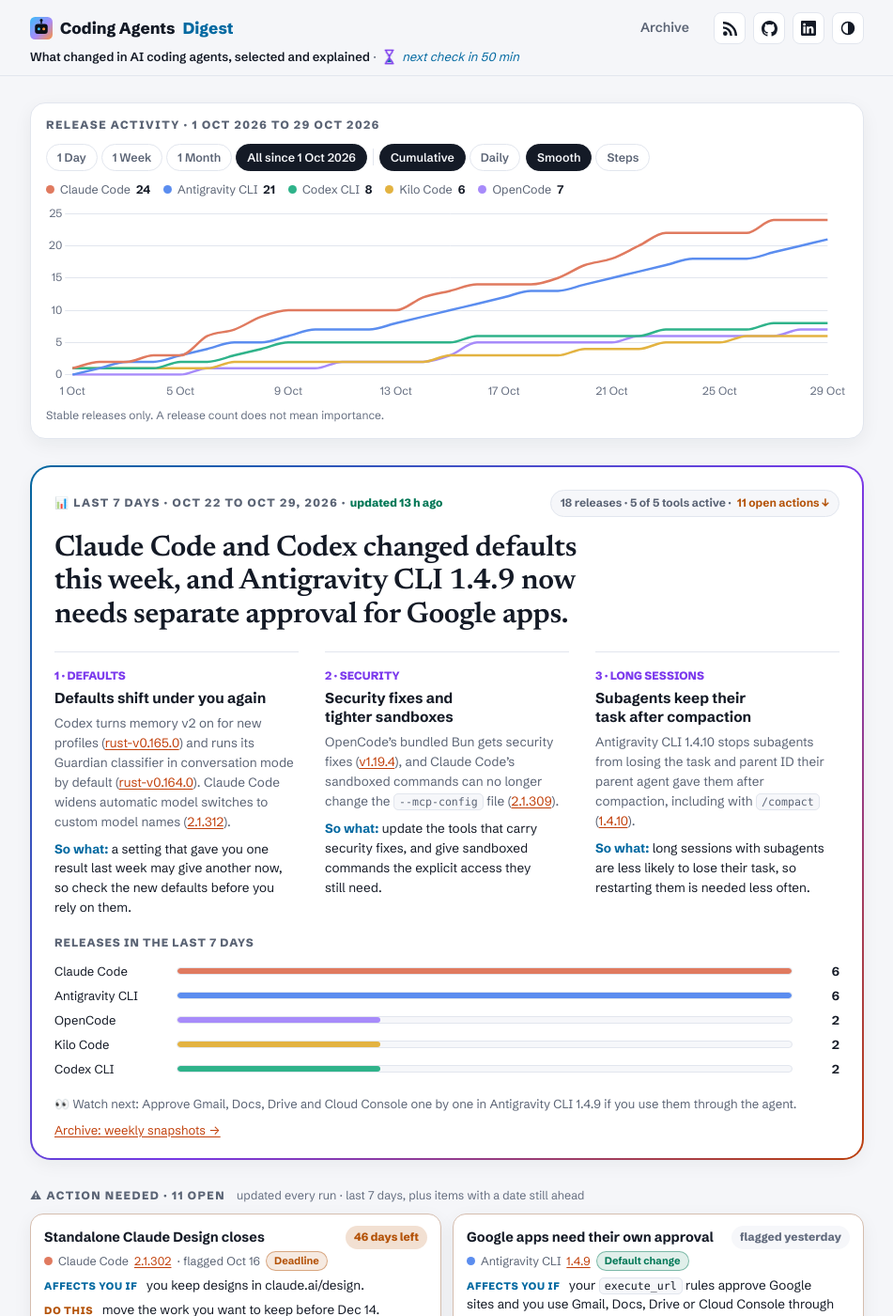
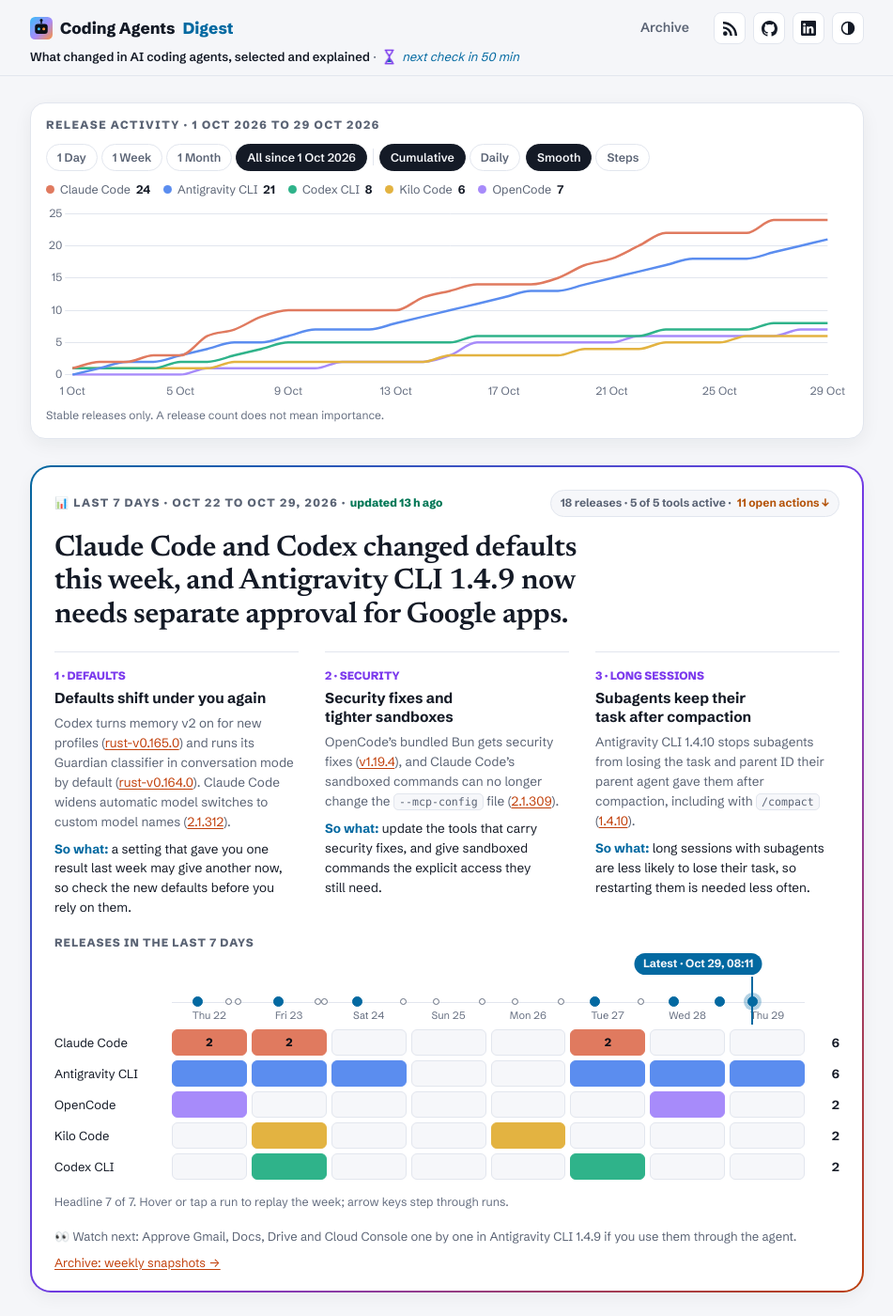
Before and after one commit to IbrahimSobh/coding-agents-digest, a Jekyll site: the page built from docs/index.html, in a window 1280 px wide and 1400 px high. Shown: the whole window at 94% size, without its empty margins (164-1115 px from the left). Built offline with Jekyll 4.4.1, drawn with Linux system fonts in a browser that asks for light colours.

Commit message:
Brief: "replay the week" timeline over a tool x day release grid
The 7-day brief's release bars become a grid (one row per tool, one column
per day of the window). Above it, one button per run (from headlines.json);
hovering, tapping or arrow-keying a run shows that run's headline and dashes
the releases the site found only after that run (from the release links in
the check entries; releases from earlier days always count as known).
Esc, leaving the grid or "Back to latest" returns to the latest run.

Without JavaScript the brief shows the latest headline and the full grid.
Reduced motion turns off the headline and cursor animations.

Co-Authored-By: Claude Opus 5.5 <noreply@anthropic.com>

```diff
--- a/docs/_includes/brief.html
+++ b/docs/_includes/brief.html
@@ -16,7 +16,7 @@
 <section id="brief">
   <div class="hero"><div class="hero-in">
     <div class="hero-top"><span class="k">📊 Last 7 days · {{ b.window }} · <span class="upd" data-updated="{{ b.updated }}">updated {{ b.updated_label }}</span></span><span class="pill">{{ rel_total }} release{% if rel_total != 1 %}s{% endif %} · {{ rel_active }} of {{ tracked.size }} tools active · <a href="#actions">{{ board_count }} open action{% if board_count != 1 %}s{% endif %} ↓</a></span></div>
-    <h1>{{ b.headline }}</h1>
+    <h1 id="rpHead">{{ b.headline }}</h1>
     <div class="themes">
       {% for th in b.themes %}
       <div class="theme"><span class="n">{% if b.themes.size > 1 %}{{ forloop.index }} · {% endif %}{{ th.tag }}</span><b>{{ th.title }}</b>
@@ -24,12 +24,34 @@
         <p class="so"><i>So what:</i> {{ th.so_what | markdownify | remove: "<p>" | remove: "</p>" | strip }}</p></div>
       {% endfor %}
     </div>
-    <div class="score">
+    {% comment %}
+      Release grid: one row per tool, one column per day of the 7-day window (8 calendar days,
+      like the counts above). Noon of each day is used so a DST change cannot shift the date.
+      assets/replay.js adds the run timeline that replays the week (headline + what each run knew).
+    {% endcomment %}
+    {% assign start_day = cutoff_s | plus: 43200 | date: "%Y-%m-%d" %}
+    <div class="score" id="replay">
       <div class="shead">Releases in the last 7 days</div>
-      {% for row in rel_sorted %}{% assign rc = row | split: "~" %}{% assign n = rc[0] | plus: 0 %}{% assign t = site.data.tools | where: "id", rc[1] | first %}
-      <div class="srow"><span>{{ t.name }}</span><span class="bar"><i style="width:{{ n | times: 100 | divided_by: rel_max }}%;background:{{ t.color }}"></i></span><span class="w">{{ n }}</span></div>
-      {% endfor %}
+      <div class="rg">
+        <div class="rg-track" id="rpTrack" role="group" aria-label="Replay the week, one button per run" hidden></div>
+        {% for i in (0..7) %}{% assign ds = i | times: 86400 | plus: cutoff_s | plus: 43200 %}<span class="rg-d" style="grid-column:{{ i | plus: 2 }}"><span class="rg-dw">{{ ds | date: "%a" }} </span>{{ ds | date: "%-d" }}</span>{% endfor %}
+        {% for row in rel_sorted %}{% assign rc = row | split: "~" %}{% assign n = rc[0] | plus: 0 %}{% assign t = site.data.tools | where: "id", rc[1] | first %}{% assign gr = forloop.index | plus: 2 %}
+        <span class="rg-n" style="grid-row:{{ gr }}">{{ t.name }}</span>
+        {% for i in (0..7) %}{% assign ds = i | times: 86400 | plus: cutoff_s | plus: 43200 %}{% assign day = ds | date: "%Y-%m-%d" %}{% assign tags = "" %}{% assign tc = 0 %}
+          {% for r in site.data.releases %}{% if r.tool == t.id and r.date == day %}{% assign tags = tags | append: r.tag | append: " " %}{% assign tc = tc | plus: 1 %}{% endif %}{% endfor %}
+          {% assign tags = tags | strip %}
+          <span class="rg-c{% if tc > 0 %} on{% endif %}" style="grid-row:{{ gr }};grid-column:{{ i | plus: 2 }};--c:{{ t.color }}"{% if tc > 0 %} data-tags="{{ tags }}" data-day="{{ day }}" title="{{ t.name }} · {{ ds | date: '%a, %b %-d' }}: {{ tags | replace: ' ', ', ' }}"{% endif %}>{% if tc > 1 %}{{ tc }}{% endif %}</span>
+        {% endfor %}
+        <span class="rg-t" style="grid-row:{{ gr }}" data-n="{{ n }}">{{ n }}</span>
+        {% endfor %}
+        <div class="rg-over" aria-hidden="true" hidden><i class="rg-shade"></i><b class="rg-cur"><em></em></b></div>
+      </div>
+      <p class="rg-cap" id="rpCap" hidden><span id="rpMsg" aria-live="polite"></span> <button type="button" class="rg-back" id="rpBack" hidden>Back to latest</button></p>
+      <script type="application/json" id="rpData">{"start": {{ start_day | jsonify }},
+        "runs": [{% assign first = true %}{% for x in site.data.headlines %}{% assign xd = x.updated | slice: 0, 10 %}{% if xd >= start_day %}{% unless first %},{% endunless %}{% assign first = false %}{"at": {{ x.updated | jsonify }}, "h": {{ x.headline | jsonify }}}{% endif %}{% endfor %}],
+        "seen": [{% assign first = true %}{% assign digs = site.pages | where_exp: "p", "p.path contains 'digests/'" %}{% for p in digs %}{% assign pd = p.date | date: "%Y-%m-%d" %}{% if pd >= start_day %}{% assign tparts = p.content | split: "releases/tag/" %}{% assign ptags = "" %}{% for x in tparts offset: 1 %}{% assign tg = x | split: ")" | first | split: '"' | first | strip %}{% assign ptags = ptags | append: tg | append: " " %}{% endfor %}{% unless first %},{% endunless %}{% assign first = false %}{"at": {{ p.date | date: "%Y-%m-%dT%H:%M" | jsonify }}, "tags": {{ ptags | strip | jsonify }}}{% endif %}{% endfor %}]}</script>
     </div>
     <div class="hero-foot"><span>👀 Watch next: {{ b.watch_next | markdownify | remove: "<p>" | remove: "</p>" | strip }}</span><a href="{{ '/briefs/' | relative_url }}">Archive: weekly snapshots →</a></div>
   </div></div>
 </section>
+<script src="{{ '/assets/replay.js' | relative_url }}?v={{ site.time | date: '%s' }}" defer></script>
--- /dev/null
+++ b/docs/assets/replay.js
@@ -0,0 +1,121 @@
+// "Replay the week" in the 7-day brief. Data comes from _includes/brief.html:
+// runs = every run's headline in the window (headlines.json), seen = release tags each check entry linked.
+// Picking a run shows that run's headline and fades the releases the site only found later.
+// Without this script the brief shows the latest headline and the full grid.
+(function(){
+  var dataEl=document.getElementById('rpData'), box=document.getElementById('replay');
+  if(!dataEl||!box) return;
+  var data=JSON.parse(dataEl.textContent), runs=data.runs;
+  if(runs.length<2) return;
+  var grid=box.querySelector('.rg'), track=document.getElementById('rpTrack'), over=box.querySelector('.rg-over');
+  var cur=over.querySelector('.rg-cur'), curLabel=cur.querySelector('em'), shade=over.querySelector('.rg-shade');
+  var head=document.getElementById('rpHead'), cap=document.getElementById('rpCap'), msg=document.getElementById('rpMsg'), back=document.getElementById('rpBack');
+  var cells=[].slice.call(box.querySelectorAll('.rg-c[data-tags]')), totals=[].slice.call(box.querySelectorAll('.rg-t'));
+  var still=matchMedia('(prefers-reduced-motion: reduce)');
+  var DAYS=8, startMs=Date.parse(data.start+'T00:00:00Z'), last=runs.length-1, shown=last;
+
+  // All times are Cairo local strings ("2026-10-27T08:12"), so plain string order is time order
+  function local(s){return s.slice(0,16)}
+  function pos(at){
+    var d=Math.round((Date.parse(at.slice(0,10)+'T00:00:00Z')-startMs)/864e5);
+    var m=+at.slice(11,13)*60+(+at.slice(14,16));
+    return Math.max(0,Math.min(100,(d+m/1440)/DAYS*100));
+  }
+  function label(at){
+    var d=new Date(at.slice(0,10)+'T12:00:00Z');
+    return d.toLocaleDateString('en-US',{month:'short',day:'numeric',timeZone:'UTC'})+', '+at.slice(11,16);
+  }
+  // Which headline version each run shows (1-based), and the week's number of versions
+  var ver=[], n=0;
+  runs.forEach(function(r,i){if(!i||r.h!==runs[i-1].h) n++; ver.push(n)});
+  // Tags known at each run: every tag linked by check entries up to that run
+  var seen=data.seen.slice().sort(function(a,b){return a.at<b.at?-1:1});
+  function known(i){
+    var at=local(runs[i].at), k={};
+    seen.forEach(function(s){if(s.at<=at) s.tags.split(' ').forEach(function(t){if(t) k[t]=1})});
+    return k;
+  }
+
+  // One button per run; big dots where the headline changed
+  var dots=runs.map(function(r,i){
+    var b=document.createElement('button');
+    b.type='button';
+    b.className='rg-dot'+(ver[i]!==(ver[i-1]||0)?' ch':'');
+    b.style.left=pos(r.at)+'%';
+    b.tabIndex=i===last?0:-1;
+    b.setAttribute('aria-label','Run '+label(r.at)+(i===last?' (latest)':''));
+    b.onfocus=function(){show(i)};
+    b.onclick=function(){show(i)};
+    track.appendChild(b);
+    return b;
+  });
+
+  function show(i){
+    var changed=i!==shown;
+    shown=i;
+    var latest=i===last, k=latest?null:known(i);
+    if(head.textContent!==runs[i].h){
+      head.textContent=runs[i].h;
+      if(changed&&!still.matches&&head.animate) head.animate(
+        [{opacity:0,transform:'translateY(6px)',filter:'blur(3px)'},{opacity:1,transform:'none',filter:'blur(0)'}],
+        {duration:260,easing:'cubic-bezier(.16,1,.3,1)'});
+    }
+    // Cells: count only the tags this run already knew; later ones become dashed outlines.
+    // A release from an earlier day counts as known even if no entry linked it (bug-fix-only
+    // releases are sometimes only counted); on the run's own day the entries' links decide.
+    var rowsKnown={}, runDay=runs[i].at.slice(0,10);
+    cells.forEach(function(c){
+      var tags=c.dataset.tags.split(' '), early=c.dataset.day<runDay;
+      var m=k?tags.filter(function(t){return early||k[t]}).length:tags.length;
+      c.classList.toggle('on',m>0);
+      c.classList.toggle('later',m===0);
+      c.textContent=m>1?m:'';
+      var row=c.style.gridRowStart;
+      rowsKnown[row]=(rowsKnown[row]||0)+m;
+    });
+    totals.forEach(function(t){t.textContent=latest?t.dataset.n:(rowsKnown[t.style.gridRowStart]||0)});
+    dots.forEach(function(d,j){
+      d.classList.toggle('fut',j>i);
+      d.setAttribute('aria-pressed',j===i);
+      d.tabIndex=j===i?0:-1;
+    });
+    var p=pos(runs[i].at);
+    cur.style.left=p+'%';
+    curLabel.textContent=(latest?'Latest · ':'Replaying · ')+label(runs[i].at);
+    // Keep the label inside the box near the edges
+    curLabel.style.transform=p>80?'translateX(calc(-100% + 10px))':p<20?'translateX(-10px)':'';
+    shade.style.left=p+'%';
+    shade.hidden=latest;
+    grid.classList.toggle('replaying',!latest);
+    back.hidden=latest;
+    msg.textContent=latest
+      ? 'Headline '+n+' of '+n+'. Hover or tap a run to replay the week; arrow keys step through runs.'
+      : 'Replaying '+label(runs[i].at)+': headline '+ver[i]+' of '+n+'. Releases found after this run are dashed.';
+  }
+
+  // Mouse: follow the nearest run while hovering the grid, return to the latest on leave.
+  // Touch: a tap picks the nearest run, and stays until "Back to latest".
+  function nearest(e){
+    var r=track.getBoundingClientRect(), x=(e.clientX-r.left)/r.width*100, best=0, bd=1e9;
+    runs.forEach(function(run,i){var dd=Math.abs(pos(run.at)-x);if(dd<bd){bd=dd;best=i}});
+    return best;
+  }
+  grid.addEventListener('pointermove',function(e){if(e.pointerType==='mouse') show(nearest(e))});
+  grid.addEventListener('pointerdown',function(e){if(e.pointerType!=='mouse') show(nearest(e))});
+  grid.addEventListener('pointerleave',function(e){if(e.pointerType==='mouse'&&!track.contains(document.activeElement)) show(last)});
+  track.addEventListener('keydown',function(e){
+    var j={ArrowLeft:shown-1,ArrowRight:shown+1,Home:0,End:last}[e.key];
+    if(e.key==='Escape') j=last;
+    if(j===undefined) return;
+    e.preventDefault();
+    j=Math.max(0,Math.min(last,j));
+    dots[j].focus();
+    show(j);
+  });
+  track.addEventListener('focusout',function(e){if(!track.contains(e.relatedTarget)) show(last)});
+  back.onclick=function(){show(last)};
+
+  track.hidden=false; over.hidden=false; cap.hidden=false;
+  box.classList.add('rp-on');
+  show(last);
+})();
--- a/docs/assets/style.css
+++ b/docs/assets/style.css
@@ -81,10 +81,28 @@ a.tbtn:hover{border-color:var(--muted)}
 .theme .so i{color:var(--cyan);font-style:normal;font-weight:700}
 .score{margin-top:18px;display:grid;gap:6px}
 .shead{font-size:12px;font-weight:800;letter-spacing:.08em;text-transform:uppercase;color:var(--muted);margin-bottom:4px}
-.srow{display:grid;grid-template-columns:120px 1fr 40px;gap:10px;align-items:center;font-size:13px}
-.bar{height:8px;border-radius:99px;background:var(--card2);overflow:hidden;border:1px solid var(--line)}
-.bar i{display:block;height:100%;border-radius:99px}
-.srow .w{font-weight:700;text-align:right;font-variant-numeric:tabular-nums}
+/* Release grid (tool x day) and the "replay the week" timeline (assets/replay.js) */
+.rg{position:relative;display:grid;grid-template-columns:var(--rg-name,120px) repeat(8,minmax(0,1fr)) var(--rg-tot,32px);grid-template-rows:0 18px;grid-auto-rows:28px;gap:5px;align-items:center;font-size:13px}
+.rp-on .rg{grid-template-rows:44px 18px}
+.rg-d{grid-row:2;font-size:11px;color:var(--soft);text-align:center;font-variant-numeric:tabular-nums}
+.rg-n{grid-column:1;white-space:nowrap;overflow:hidden;text-overflow:ellipsis}
+.rg-t{grid-column:10;font-weight:700;text-align:right;font-variant-numeric:tabular-nums}
+.rg-c{height:100%;border-radius:6px;background:var(--card2);border:1px solid var(--line);display:grid;place-items:center;font-weight:800;font-size:12px;color:#0b0f17;transition:background-color .16s,border-color .16s}
+.rg-c.on{background:var(--c);border-color:var(--c)}
+.rg-c.later{background:transparent;border:1.5px dashed color-mix(in srgb,var(--c) 75%,transparent)}
+.rg-track{grid-row:1;grid-column:2/10;position:relative;align-self:stretch;border-bottom:1px solid var(--line);touch-action:pan-y}
+.rg-dot{position:absolute;bottom:-9px;width:18px;height:18px;margin-left:-9px;padding:0;border:0;background:none;cursor:pointer;z-index:4;border-radius:50%}
+.rg-dot::before{content:"";position:absolute;inset:5.5px;border-radius:50%;background:var(--card);border:1.5px solid var(--soft);transition:opacity .16s,box-shadow .16s}
+.rg-dot.ch::before{inset:3.5px;background:var(--cyan);border-color:var(--cyan)}
+.rg-dot.fut::before{opacity:.35}
+.rg-dot[aria-pressed="true"]::before{box-shadow:0 0 0 4px color-mix(in srgb,var(--cyan) 30%,transparent)}
+.rg-over{grid-row:1/-1;grid-column:2/10;position:relative;align-self:stretch;pointer-events:none}
+.rg-cur{position:absolute;top:16px;bottom:0;width:2px;margin-left:-1px;background:var(--cyan);z-index:3;transition:left .22s cubic-bezier(.16,1,.3,1)}
+.rg-cur em{position:absolute;bottom:calc(100% + 2px);left:50%;transform:translateX(-50%);font-size:12px;font-weight:700;font-style:normal;color:var(--bg);background:var(--cyan);padding:2px 9px;border-radius:999px;white-space:nowrap}
+.rg-shade{position:absolute;top:67px;bottom:0;right:0;background:color-mix(in srgb,var(--card) 50%,transparent);z-index:2;transition:left .22s cubic-bezier(.16,1,.3,1)}
+.rg-cap{font-size:12.5px;color:var(--soft);margin-top:8px;min-height:20px}
+.rg-back{margin-left:6px;background:none;border:1px solid var(--line);color:var(--ink);border-radius:999px;padding:1px 10px;font-size:12px;font-weight:600;cursor:pointer}
+@media (prefers-reduced-motion:reduce){.rg-cur,.rg-shade,.rg-c,.rg-dot::before{transition:none}}
 .hero-foot{display:flex;justify-content:space-between;margin-top:16px;font-size:13px;color:var(--muted);flex-wrap:wrap;gap:8px}
 
 /* Release history chart */
@@ -184,7 +202,8 @@ footer.site a{color:var(--muted)}
   .theme:only-child{display:block}
   .theme:only-child .so{margin-top:8px;border-left:0;padding-left:0}
   .actions{grid-template-columns:1fr}
-  .srow{grid-template-columns:96px 1fr 32px}
+  .rg{--rg-name:84px;--rg-tot:22px;gap:4px;grid-auto-rows:24px;font-size:12px}
+  .rg-dw{display:none}
   .hero h1{font-size:25px}
   .hero-in{padding:18px 16px}
   .hsep{display:none}
```
